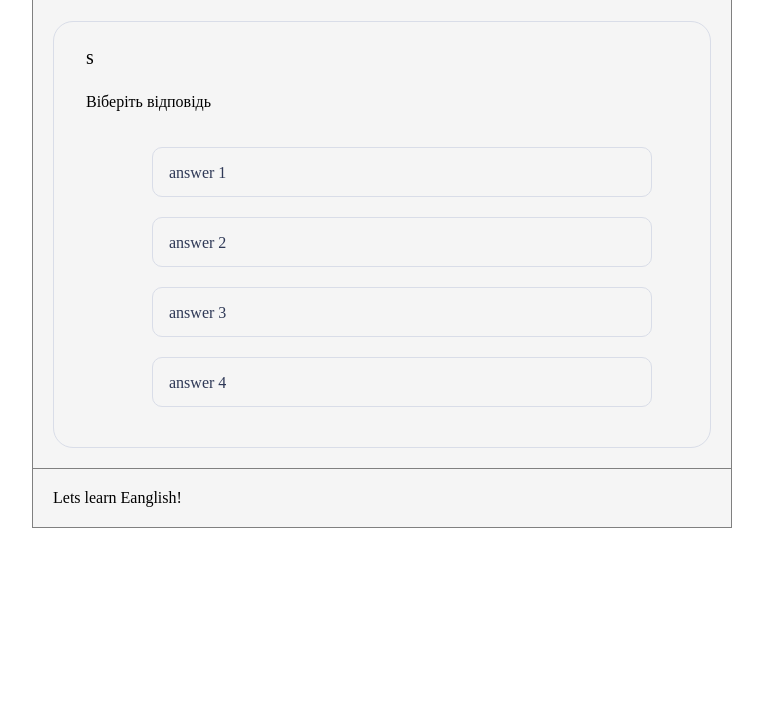
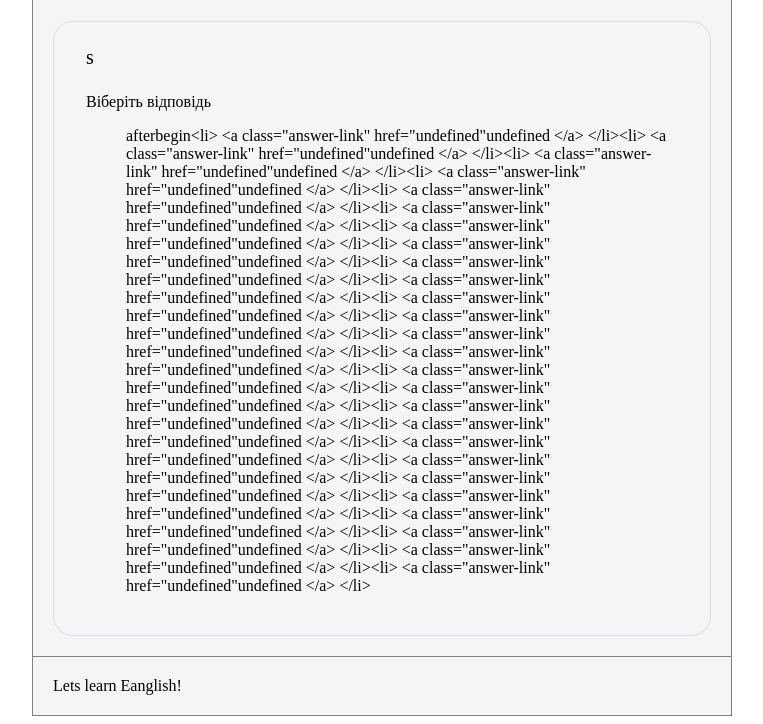
Before and after one commit to andreigubsky/edu-english, a website: page src/partials/vocabulary.html in a window 1280 px wide. Shown: the part 175-899 px from the top of the page, without its empty margins (258-1021 px from the left). Before the commit the page ends 800 px from the top, so only its background shows below. Drawn offline with nearby package versions, Linux system fonts and the light colour scheme; files that its build step writes are made by us from their sources.

Commit message:
Add script to generate answers pull

```diff
--- a/src/js/main.js
+++ b/src/js/main.js
@@ -42,24 +42,11 @@ const vocabulary = rows
   });
 
 
-
-// const vocabularyExample = [
-//   {
-//     rus: 'повторний',
-//     en: 'rapid',
-//   },
-//   {
-//       rus: 'повторний',
-//       en: 'rapid',
-//     },
-// ]
-
-
-
 //Generation random number to use in logic
 function generateRandom(max, arr){
   const arrayAnswers = [];
   const arrayNumbers = [];
+  const usedNumbers=[];
 
   let randomNumber;
 
@@ -80,15 +67,16 @@ function generateRandom(max, arr){
   word.textContent = arr[randomNumber][0];
   return randomNumber;
 }
-generateRandom(rows.length, rows);
+generateRandom(rows.length-1, rows);
 
 
 const answersArray =[];
-
+// generate 3 wrong answers and 1 rigth answer
+//
 const markup = rows
   .map(
-    words => `<li>
-                  <a class="answer-link" href="${word.en}">
+    word => `<li>
+                  <a class="answer-link" href="${word.en}"${word.en}
                   </a>
             </li>`
   )
@@ -96,4 +84,4 @@ const markup = rows
 
 // Динамічне створення рощзмітки галереї
 
-answers.insertAdjacentHTML('afterbegin', markup);
+answers.append('afterbegin', markup);
--- a/src/partials/vocabulary.html
+++ b/src/partials/vocabulary.html
@@ -40,10 +40,7 @@
               <div class="russian-word">повторний</div>
               <div class="answer-title">Віберіть відповідь</div>
               <ul class="answer-wrapper">
-                <div class="answer" id="answerone">answer 1</div>
-                <div class="answer" id="answertwo">answer 2</div>
-                <div class="answer" id="answerthree">answer 3</div>
-                <div class="answer" id="answerfour">answer 4</div>
+
               </ul>
 
             </div>
```
